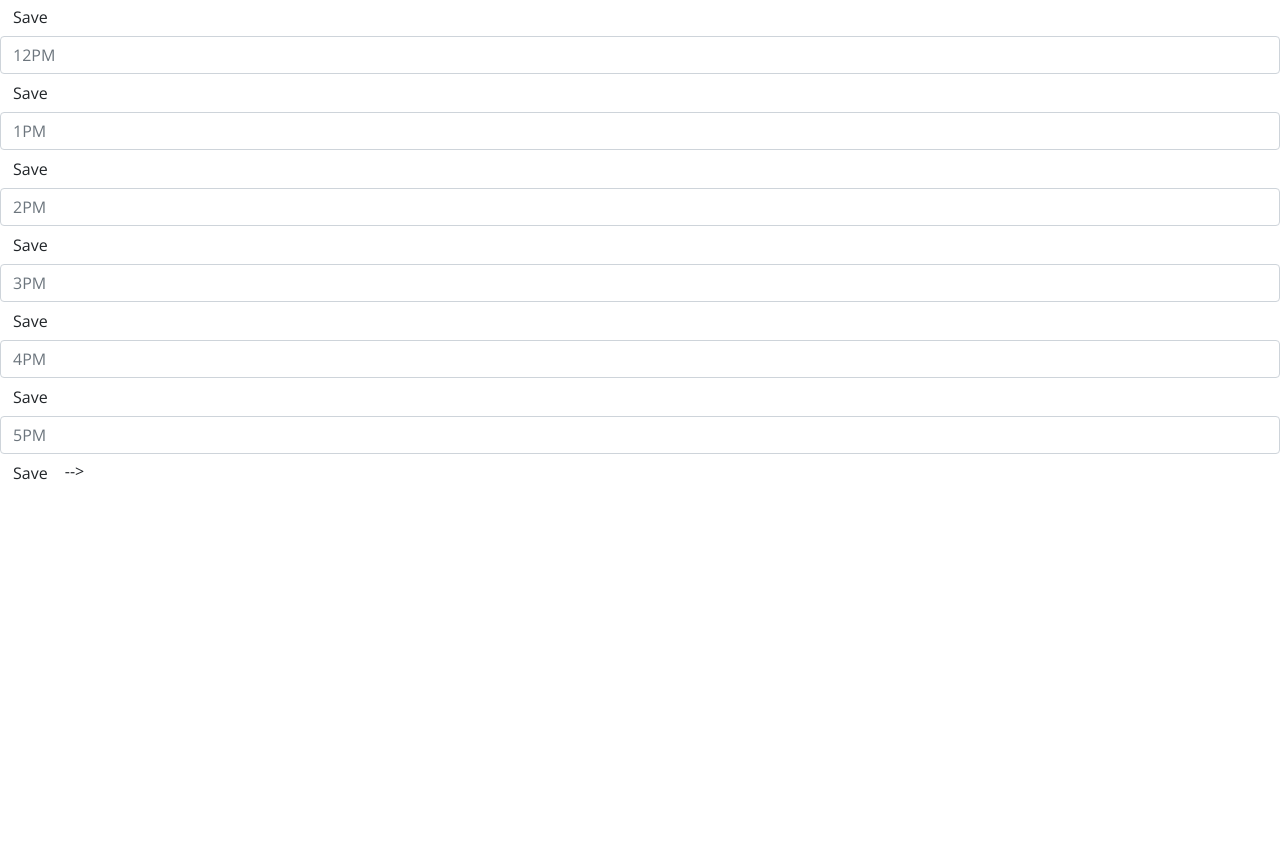
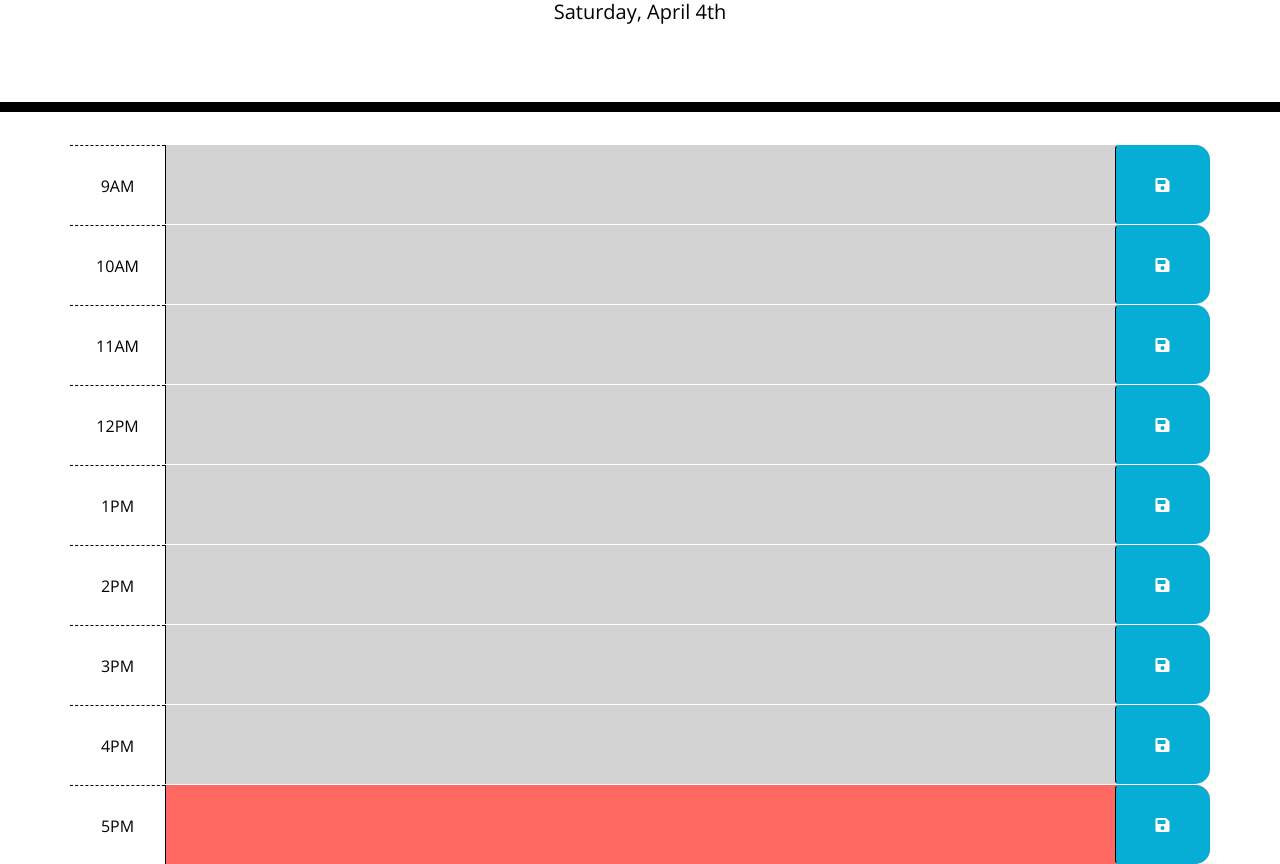
Before and after one commit to Coletrainxd/homework5, a plain HTML site: page index.html in a window 1280 px wide. Shown: the part 192-1056 px from the top of the page. Before the commit the page ends 800 px from the top, so only its background shows below. Drawn offline with nearby package versions, Linux system fonts and the light colour scheme.

Commit message:
third commit

```diff
--- a/index.html
+++ b/index.html
@@ -1,76 +1,101 @@
 <!DOCTYPE html>
 <html lang="en">
+
 <head>
-    <meta charset="UTF-8" />
-    <meta name="viewport" content="width=device-width, initial-scale=1.0" />
-    <meta http-equiv="X-UA-Compatible" content="ie=edge" />
-    <link
-      rel="stylesheet"
-      href="https://stackpath.bootstrapcdn.com/bootstrap/4.3.1/css/bootstrap.min.css"
-    />
-    <link
-      rel="stylesheet"
-      href="https://use.fontawesome.com/releases/v5.8.1/css/all.css"
-      integrity="sha384-50oBUHEmvpQ+1lW4y57PTFmhCaXp0ML5d60M1M7uH2+nqUivzIebhndOJK28anvf"
-      crossorigin="anonymous"
-    />
-    <link
-      href="https://fonts.googleapis.com/css?family=Open+Sans&display=swap"
-      rel="stylesheet"
-    />
-    <link rel="stylesheet" href="style.css" />
+  <meta charset="UTF-8">
+  <meta name="viewport" content="width=device-width, initial-scale=1.0">
+  <meta http-equiv="X-UA-Compatible" content="ie=edge">
+  <link rel="stylesheet" href="https://stackpath.bootstrapcdn.com/bootstrap/4.3.1/css/bootstrap.min.css">
+  <link rel="stylesheet" href="https://use.fontawesome.com/releases/v5.8.1/css/all.css" integrity="sha384-50oBUHEmvpQ+1lW4y57PTFmhCaXp0ML5d60M1M7uH2+nqUivzIebhndOJK28anvf" crossorigin="anonymous">
+  <link href="https://fonts.googleapis.com/css?family=Open+Sans&display=swap" rel="stylesheet">
+  <link rel="stylesheet" href="style.css">
   <title>Work Day Scheduler</title>
 </head>
 
-  <!-- <body>
+<body>
   <header class="jumbotron">
     <h1 class="display-3">Work Day Scheduler</h1>
     <p class="lead">A simple calendar app for scheduling your work day</p>
     <p id="currentDay" class="lead"></p>
   </header>
   <div class="container">
-    <!-- Timeblocks go here -->
+    <div id="hour-9" class="row time-block">
+      <div class="col-md-1 hour">
+        9AM
       </div>
-    <!---->
-    <label for="nineAmID" class="sr-only">Activity</label>
-    <input class="form-control" id="nineAmID" placeholder="9AM" value="" />
-    <button id="nineam" class="btn">Save</button>
-    <!---->
-    <label for="tenAmID" class="sr-only">Activity</label>
-    <input class="form-control" id="tenAmID" placeholder="10AM" value="" />
-    <button id="tenam" class="btn">Save</button>
-    <!---->
-    <label for="elevenAmID" class="sr-only">Activity</label>
-    <input class="form-control" id="elevenAmID" placeholder="11AM" value="" />
-    <button id="elevenam" class="btn">Save</button>
-    <!---->
-    <label for="twelvePmID" class="sr-only">Activity</label>
-    <input class="form-control" id="twelvePmID" placeholder="12PM" value="" />
-    <button id="twelvepm" class="btn">Save</button>
-    <!---->
-    <label for="onePmID" class="sr-only">Activity</label>
-    <input class="form-control" id="onePmID" placeholder="1PM" value="" />
-    <button id="onepm" class="btn">Save</button>
-    <!---->
-    <label for="twoPmID" class="sr-only">Activity</label>
-    <input class="form-control" id="twoPmID" placeholder="2PM" value="" />
-    <button id="twopm" class="btn">Save</button>
-    <!---->
-    <label for="threePmID" class="sr-only">Activity</label>
-    <input class="form-control" id="threePmID" placeholder="3PM" value="" />
-    <button id="threepm" class="btn">Save</button>
-    <!---->
-    <label for="fourPmID" class="sr-only">Activity</label>
-    <input class="form-control" id="fourPmID" placeholder="4PM" value="" />
-    <button id="fourpm" class="btn">Save</button>
-    <!---->
-    <label for="fivePmID" class="sr-only">Activity</label>
-    <input class="form-control" id="fivePmID" placeholder="5PM" value="" />
-    <button id="fivepm" class="btn">Save</button>
-    <!---->
+      <textarea class="col-md-10 description">
+      </textarea>
+      <button class="btn saveBtn col-md-1"><i class="fas fa-save"></i></button>
+    </div>
+    <div id="hour-10" class="row time-block">
+      <div class="col-md-1 hour">
+        10AM
+      </div>
+      <textarea class="col-md-10 description">
+      </textarea>
+      <button class="btn saveBtn col-md-1"><i class="fas fa-save"></i></button>
+    </div>
+    <div id="hour-11" class="row time-block">
+      <div class="col-md-1 hour">
+        11AM
+      </div>
+      <textarea class="col-md-10 description">
+      </textarea>
+      <button class="btn saveBtn col-md-1"><i class="fas fa-save"></i></button>
+    </div>
+    <div id="hour-12" class="row time-block">
+      <div class="col-md-1 hour">
+        12PM
+      </div>
+      <textarea class="col-md-10 description">
+      </textarea>
+      <button class="btn saveBtn col-md-1"><i class="fas fa-save"></i></button>
+    </div>
+   <div id="hour-13" class="row time-block">
+      <div class="col-md-1 hour">
+        1PM
+      </div>
+      <textarea class="col-md-10 description">
+      </textarea>
+      <button class="btn saveBtn col-md-1"><i class="fas fa-save"></i></button>
+    </div>
+    <div id="hour-14" class="row time-block">
+      <div class="col-md-1 hour">
+        2PM
+      </div>
+      <textarea class="col-md-10 description">
+      </textarea>
+      <button class="btn saveBtn col-md-1"><i class="fas fa-save"></i></button>
+    </div>
+    <div id="hour-15" class="row time-block">
+     <div class="col-md-1 hour">
+        3PM
+      </div>
+      <textarea class="col-md-10 description">
+      </textarea>
+      <button class="btn saveBtn col-md-1"><i class="fas fa-save"></i></button>
+    </div>
+    <div id="hour-16" class="row time-block">
+      <div class="col-md-1 hour">
+        4PM
+      </div>
+      <textarea class="col-md-10 description">
+      </textarea>
+      <button class="btn saveBtn col-md-1"><i class="fas fa-save"></i></button>
+    </div>
+    <div id="hour-17" class="row time-block">
+      <div class="col-md-1 hour">
+        5PM
+      </div>
+      <textarea class="col-md-10 description">
+      </textarea>
+      <button class="btn saveBtn col-md-1"><i class="fas fa-save"></i></button>
+    </div>
 
     <script src="https://code.jquery.com/jquery-3.4.1.min.js"></script>
     <script src="https://cdnjs.cloudflare.com/ajax/libs/moment.js/2.24.0/moment.min.js"></script>
+
     <script src="script.js"></script>
 </body>
-</html> -->
+
+</html>
```
Lines whose indentation alone changed are shown as unchanged.
